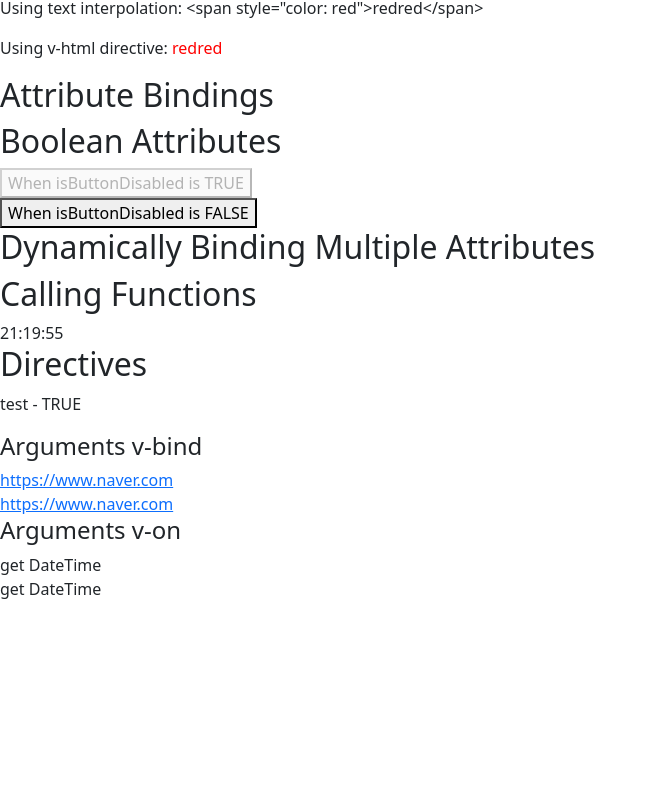
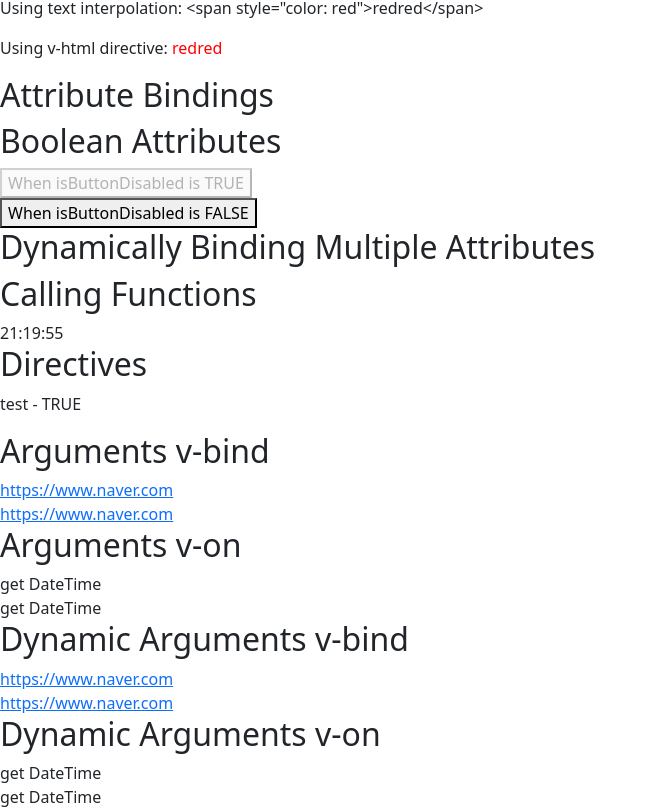
Before and after one commit to ljh9/VueExercises, a Vue app: page / in a window 1280 px wide. Shown: the part 190-999 px from the top of the page, without its empty margins (0-657 px from the left). Before the commit the page ends 800 px from the top, so only its background shows below. Built offline with nearby package versions, Linux system fonts and the light colour scheme.

Commit message:
DynamicArgumentsOn

```diff
--- /dev/null
+++ b/src/views/DynamicArgumentsOn.vue
@@ -0,0 +1,27 @@
+<script>
+export default {
+    data() {
+        return {
+            eventName: 'click'
+        }
+    },
+    methods: {
+        getDateTime: function () {
+            const today = new Date();
+            const date = today.getFullYear()+'-'+(today.getMonth()+1)+'-'+today.getDate();
+            const time = today.getHours() + ":" + today.getMinutes() + ":" + today.getSeconds();
+            alert(date + ' ' + time);
+        }
+    }
+}
+</script>
+
+
+<template>
+  <div class="exercise">
+    <a v-on:[eventName]="getDateTime">get DateTime</a>
+    <br/>
+    <!-- shorthand -->
+    <a @[eventName]="getDateTime">get DateTime</a>
+  </div>
+</template>
--- a/src/views/ExerciseTest01.vue
+++ b/src/views/ExerciseTest01.vue
@@ -8,6 +8,8 @@ import CallingFunctions from './CallingFunctions.vue'
 import DirectivesTest from './DirectivesTest.vue'
 import ArgumentsBind from './ArgumentsBind.vue'
 import ArgumentsOn from './ArgumentsOn.vue'
+import DynamicArgumentsBind from './DynamicArgumentsBind.vue'
+import DynamicArgumentsOn from './DynamicArgumentsOn.vue'
 </script>
 
 <template>
@@ -33,10 +35,17 @@ import ArgumentsOn from './ArgumentsOn.vue'
         <h2>Directives</h2>
         <DirectivesTest />
 
-        <h4>Arguments v-bind</h4>
+        <h2>Arguments v-bind</h2>
         <ArgumentsBind />
 
-        <h4>Arguments v-on</h4>
+        <h2>Arguments v-on</h2>
         <ArgumentsOn />
+
+        <h2>Dynamic Arguments v-bind</h2>
+        <DynamicArgumentsBind />
+
+        <h2>Dynamic Arguments v-on</h2>
+        <DynamicArgumentsOn />
+
     </div>
 </template>
```
